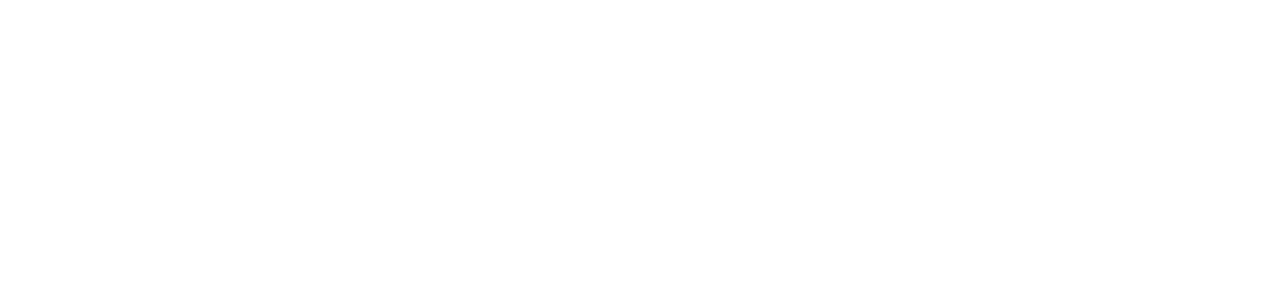
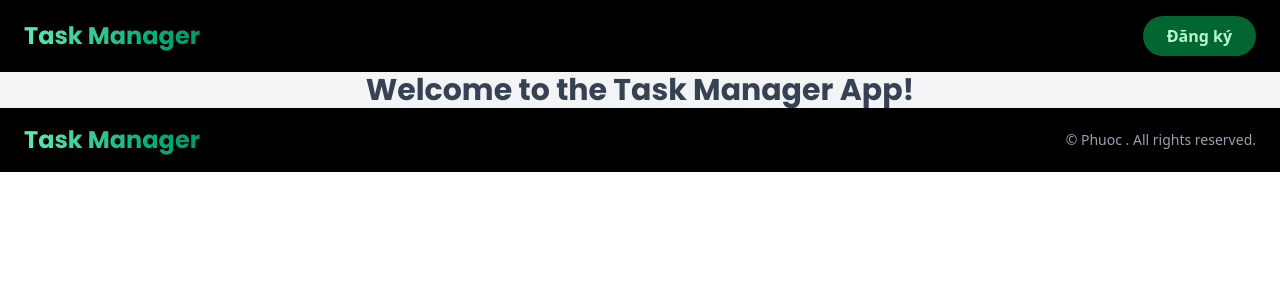
Before and after one commit to HNMPhuoc/task-management-app, a React (Vite) app in the folder client/: page / in a window 1280 px wide. Shown: the top 300 px of the page. Built offline with nearby package versions, Linux system fonts and the light colour scheme.

Commit message:
cấu hình định tuyến trong app.jsx

```diff
--- a/client/src/App.jsx
+++ b/client/src/App.jsx
@@ -1,11 +1,32 @@
+import { BrowserRouter, Routes, Route } from "react-router-dom";
+import { Suspense } from "react";
+import { CircularProgress } from "@mui/material";
+import loadable from "@loadable/component";
+import BasicLayout from "./layouts/BasicLayout";
 
 
+const Home = loadable(() => import("./pages/Home"));
 function App() {
 
   return (
-    <div>
+    <BrowserRouter>
+      <Routes>
+        {/* Route chính */}
+        <Route element={<BasicLayout />}>
+          <Route
+            index
+            element={
+              <Suspense fallback={<CircularProgress />}>
+                <Home title="HomePage" />
+              </Suspense>
+            }
+          />
+        </Route>
 
-    </div>
+        {/* Nếu muốn, thêm route 404 */}
+        {/* <Route path="*" element={<h1>Page not found</h1>} /> */}
+      </Routes>
+    </BrowserRouter>
   )
 }
 
--- /dev/null
+++ b/client/src/components/Footer/index.jsx
@@ -0,0 +1,15 @@
+import React from 'react'
+
+export default function index() {
+    return (
+        <footer class="flex items-center justify-between px-6 py-4 bg-black shadow-inner">
+            <h1 class="text-2xl font-[Poppins-Bold] bg-gradient-to-r from-emerald-300 to-emerald-600 bg-clip-text text-transparent">
+                Task Manager
+            </h1>
+            <p class="text-sm text-gray-400">
+                &copy; Phuoc . All rights reserved.
+            </p>
+        </footer>
+
+    )
+}
--- /dev/null
+++ b/client/src/components/Header/components/Navbar.jsx
@@ -0,0 +1,20 @@
+import React from 'react'
+
+export default function Navbar() {
+    return (
+        <nav className="flex items-center justify-between px-6 py-4 bg-black shadow-md">
+            {/* Logo */}
+            <h1 className="text-2xl font-[Poppins-Bold] bg-gradient-to-r from-emerald-300 to-emerald-600 bg-clip-text text-transparent">
+                Task Manager
+            </h1>
+
+            {/* Nút đăng ký */}
+            <button className="cursor-pointer group relative flex items-center gap-1.5 px-6 py-2 bg-green-800 text-green-200 rounded-3xl hover:bg-green-700 transition font-semibold shadow-md">
+                Đăng ký
+                <div className="absolute top-full mt-2 whitespace-nowrap px-4 py-2 rounded-md bg-green-900 bg-opacity-90 left-1/2 -translate-x-1/2 opacity-0 group-hover:opacity-100 transition-opacity shadow-lg text-sm text-green-200">
+                    Tạo tài khoản mới
+                </div>
+            </button>
+        </nav>
+    )
+}
--- /dev/null
+++ b/client/src/components/Header/index.jsx
@@ -0,0 +1,10 @@
+import React from 'react'
+import Navbar from './components/Navbar'
+
+export default function Header() {
+    return (
+        <header>
+            <Navbar />
+        </header>
+    )
+}
--- /dev/null
+++ b/client/src/layouts/BasicLayout.jsx
@@ -0,0 +1,14 @@
+import React from 'react'
+import Header from '../components/Header'
+import Footer from '../components/Footer'
+import { Outlet } from 'react-router-dom'
+
+export default function BasicLayout() {
+    return (
+        <div className="flex flex-col min-h-screen">
+            <Header />
+            <Outlet />
+            <Footer />
+        </div>
+    )
+}
--- /dev/null
+++ b/client/src/pages/Home/index.jsx
@@ -0,0 +1,11 @@
+import React from 'react'
+
+export default function Home() {
+    return (
+        <main>
+            <div className="flex-grow flex items-center justify-center bg-gray-100">
+                <h2 className="text-3xl font-[Poppins-Bold] text-gray-700">Welcome to the Task Manager App!</h2>
+            </div>
+        </main>
+    )
+}
```
Also changed, not shown: client/package.json (+6 -1 lines), 1 other file (tests, documents, lock files or other folders).
